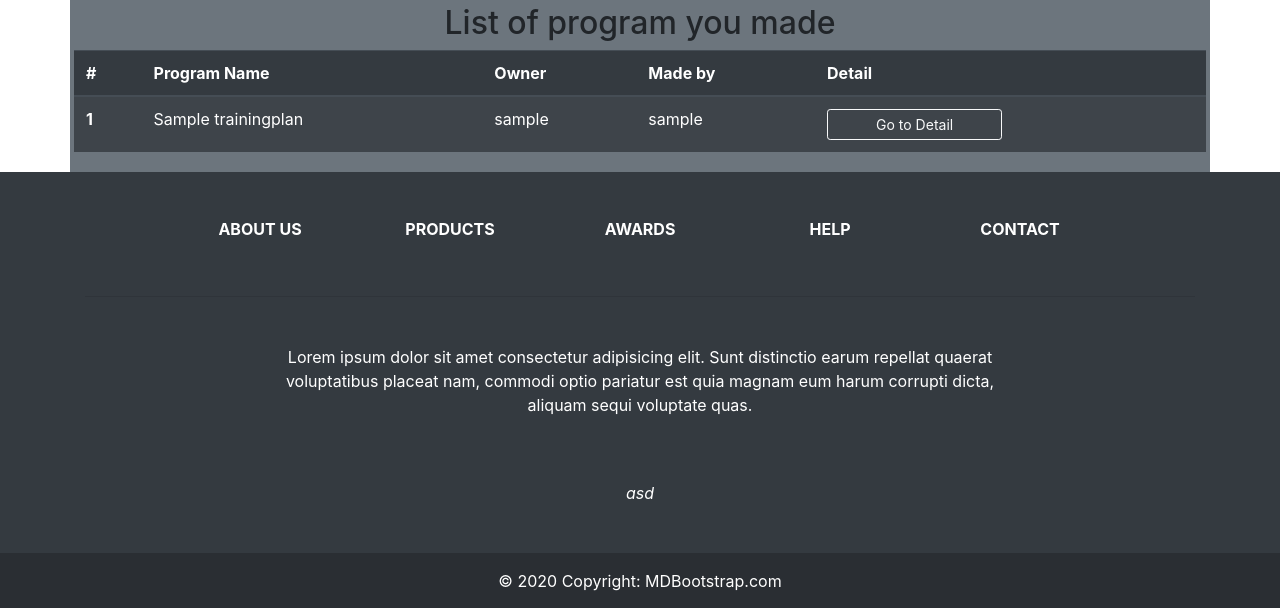
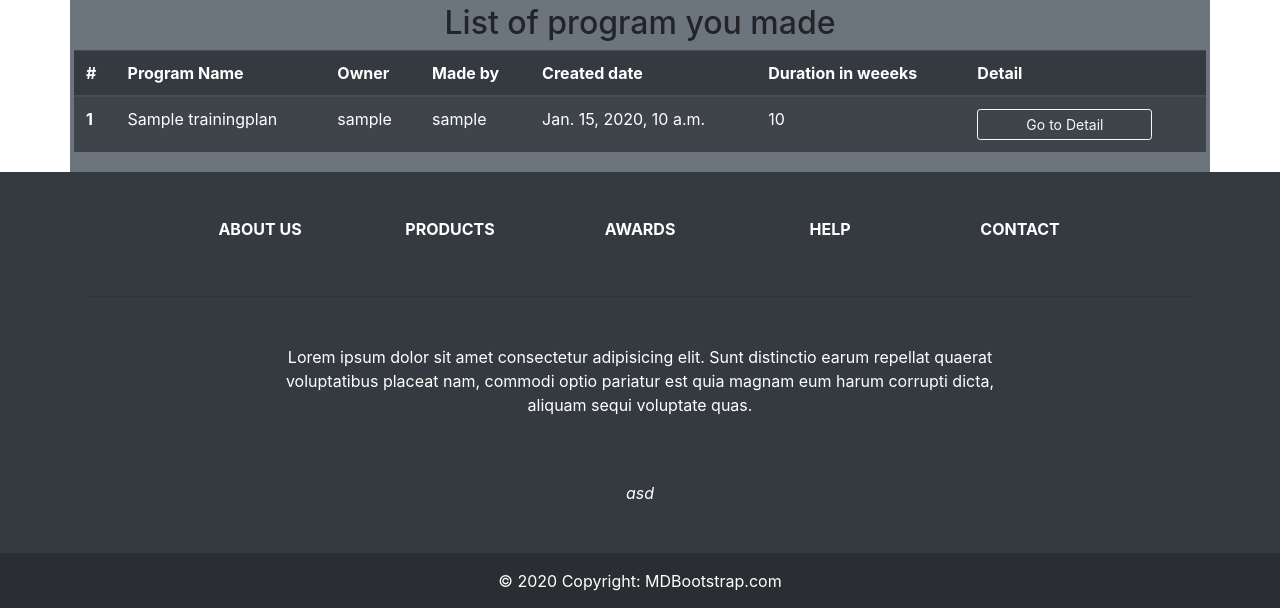
Before and after one commit to Sajmon9696/GymApp, a Django app: page /view_training_plans/ in a window 1280 px wide. Shown: the part 66-674 px from the top of the page. Run offline with Django 4.2, Linux system fonts and the light colour scheme; a user stored in the database is signed in; tables that the repository leaves empty hold one stand-in row (values such as "Sample post"); some libraries are stand-ins or nearby versions.

Commit message:
expand training program model with duraion in weeks, created at, and validators for amount of days and weeks in program

```diff
--- a/training_programs/models.py
+++ b/training_programs/models.py
@@ -1,5 +1,8 @@
 from django.db import models
+from django.utils import timezone
+
 from accounts.models import Trainer, User
+from django.core.validators import MinValueValidator, MaxValueValidator
 
 
 # Create your models here.
@@ -24,7 +27,6 @@ class Exercise(models.Model):
     description = models.TextField()
     link_to_youtube = models.URLField(blank=True, null=True)
 
-
     def __str__(self):
         return self.name
 
@@ -32,9 +34,11 @@ class Exercise(models.Model):
 class TrainingPlan(models.Model):
     name = models.CharField(max_length=255)
     description = models.TextField()
-    amount_of_days = models.PositiveIntegerField()
+    amount_of_days = models.PositiveIntegerField(validators=[MinValueValidator(1), MaxValueValidator(7)])
     trainer = models.ForeignKey(Trainer, on_delete=models.CASCADE)
-    plan_owner = models.ForeignKey(User, on_delete=models.CASCADE, null=True)
+    plan_owner = models.ForeignKey(User, on_delete=models.CASCADE)
+    duration_in_weeks = models.IntegerField(validators=[MinValueValidator(4), MaxValueValidator(12)], default=1)
+    created_at = models.DateTimeField(auto_now_add=True)
 
 
 class TrainingDay(models.Model):
--- a/training_programs/templates/training_programs/training_plan_list.html
+++ b/training_programs/templates/training_programs/training_plan_list.html
@@ -14,6 +14,8 @@
         <th scope="col">Program Name</th>
         <th scope="col">Owner</th>
         <th scope="col">Made by</th>
+        <th scope="col">Created date</th>
+        <th scope="col">Duration in weeeks</th>
         <th scope="col">Detail</th>
     </tr>
     </thead>
@@ -24,6 +26,8 @@
         <td>{{ training_plan.name }}</td>
         <td>{{ training_plan.plan_owner }}</td>
         <td>{{ training_plan.trainer }}</td>
+        <td>{{ training_plan.created_at }}</td>
+        <td>{{ training_plan.duration_in_weeks }}</td>
         <td><a href="{% url 'training_programs:training_plan_detail' training_plan.id %}">
             <button class="btn btn-outline-light btn-sm px-5" type="submit">Go to Detail</button>
         </a></td>
```
Also changed, not shown: training_programs/migrations/0010_trainingplan_created_at_and_more.py (added), training_programs/migrations/0011_alter_trainingplan_amount_of_days.py (added).
